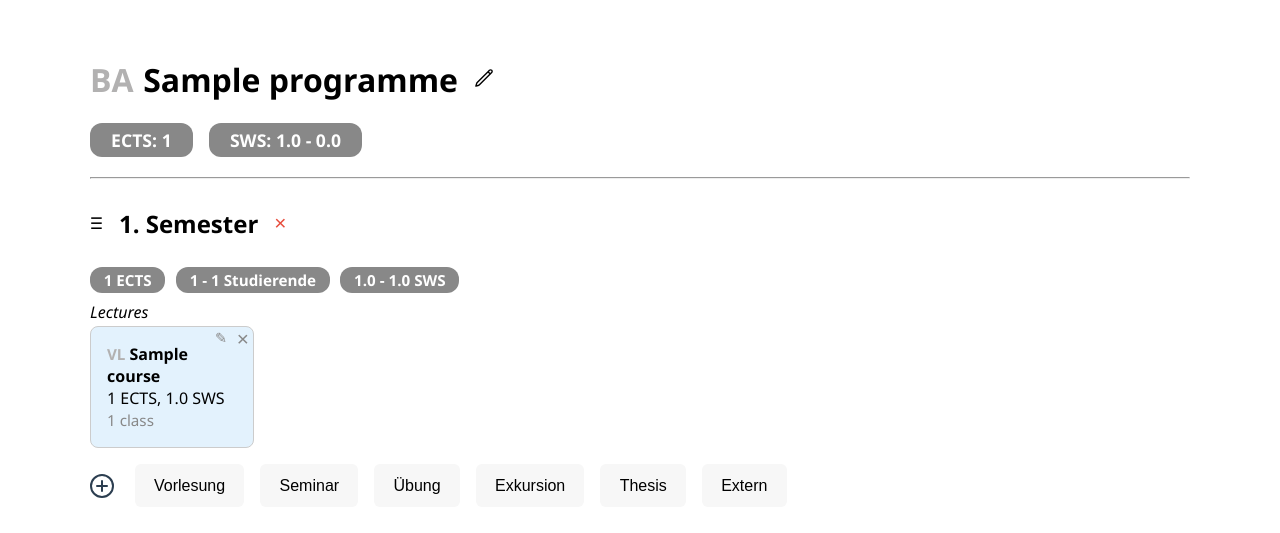
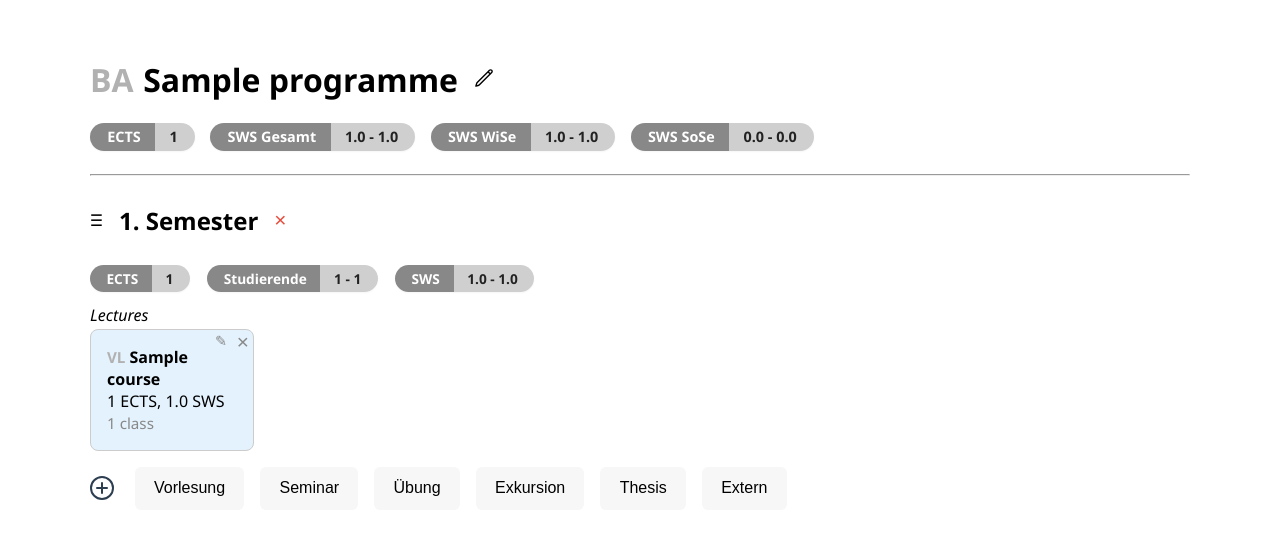
Before and after one commit to jfb-h/programme-designer, a Django app: page /programme/1/ in a window 1280 px wide. Shown: the part 65-598 px from the top of the page. Run offline with Django 5.2, Linux system fonts and the light colour scheme; tables that the repository leaves empty hold one stand-in row (values such as "Sample post").

Commit message:
programme stats

```diff
--- a/studyprogrammes/static/studyprogrammes/site.css
+++ b/studyprogrammes/static/studyprogrammes/site.css
@@ -129,3 +129,33 @@ input[name=message] {
   margin-bottom: 1em;
   padding-bottom: 0.7em;
 }
+.programme-stat-pill {
+  display: inline-flex;
+  align-items: stretch;
+  border-radius: 999px;
+  overflow: hidden;
+  font-weight: bold;
+  font-size: 0.9em;
+  margin-right: 0.5em;
+  margin-bottom: 0.3em;
+  box-shadow: 0 1px 2px rgba(0,0,0,0.04);
+}
+.programme-stat-pill-label {
+  background: #888;
+  color: #fff;
+  padding: 0.3em 1em 0.3em 1.2em;
+  display: flex;
+  align-items: center;
+}
+.programme-stat-pill-value {
+  background: #cfcfcf;
+  color: #222;
+  padding: 0.3em 1.2em 0.3em 1em;
+  display: flex;
+  align-items: center;
+}
+@media (max-width: 600px) {
+  .programme-stat-pill {
+    font-size: 1em;
+  }
+}
--- a/studyprogrammes/templates/studyprogrammes/programme.html
+++ b/studyprogrammes/templates/studyprogrammes/programme.html
@@ -39,14 +39,24 @@
 </h1>
 
 <!-- Programme stats -->
-<div style="display:flex; gap:1em; margin-bottom:1.2em;">
-  <span style="background:#888; color:#fff; border-radius:12px; padding:0.3em 1.2em; font-weight:bold; font-size:1.1em; display:inline-block;">
-    ECTS: {{ total_ects|default:0|floatformat:0 }}
-  </span>
-  <span style="background:#888; color:#fff; border-radius:12px; padding:0.3em 1.2em; font-weight:bold; font-size:1.1em; display:inline-block;">
-    SWS: {{ total_sws_min|floatformat:1 }} - {{ total_sws_max|floatformat:1 }}
-  </span>
-</div>
+<div style="display:flex; gap:0.5em; margin-bottom:1.2em; align-items: flex-end; flex-wrap: wrap;">
+      <span class="programme-stat-pill">
+        <span class="programme-stat-pill-label">ECTS</span>
+        <span class="programme-stat-pill-value">{{ total_ects|default:0|floatformat:0 }}</span>
+      </span>
+      <span class="programme-stat-pill">
+        <span class="programme-stat-pill-label">SWS Gesamt</span>
+        <span class="programme-stat-pill-value">{{ total_sws_min|floatformat:1 }} - {{ total_sws_max|floatformat:1 }}</span>
+      </span>
+      <span class="programme-stat-pill">
+        <span class="programme-stat-pill-label">SWS WiSe</span>
+        <span class="programme-stat-pill-value">{{ sws_odd_min|floatformat:1 }} - {{ sws_odd_max|floatformat:1 }}</span>
+      </span>
+      <span class="programme-stat-pill">
+        <span class="programme-stat-pill-label">SWS SoSe</span>
+        <span class="programme-stat-pill-value">{{ sws_even_min|floatformat:1 }} - {{ sws_even_max|floatformat:1 }}</span>
+      </span>
+    </div>
 
 <hr/>
 
@@ -71,9 +81,18 @@
       </span>
     </div>
     <div style="font-size:0.95em; color:#888; margin-bottom:0.5em; display:flex; gap:0.7em; flex-wrap:wrap;">
-      <span style="background:#888; color:#fff; border-radius:12px; padding:0.2em 0.9em; font-weight:bold; font-size:1em; display:inline-block;">{{ semester.ects_sum|default:0 }} ECTS</span>
-      <span style="background:#888; color:#fff; border-radius:12px; padding:0.2em 0.9em; font-weight:bold; font-size:1em; display:inline-block;">{{ semester.expected_students.min }} - {{ semester.expected_students.max }} Studierende</span>
-      <span style="background:#888; color:#fff; border-radius:12px; padding:0.2em 0.9em; font-weight:bold; font-size:1em; display:inline-block;">{{ semester.expected_sws_min|floatformat:1 }} - {{ semester.expected_sws_max|floatformat:1 }} SWS</span>
+      <span class="programme-stat-pill">
+        <span class="programme-stat-pill-label">ECTS</span>
+        <span class="programme-stat-pill-value">{{ semester.ects_sum|default:0 }}</span>
+      </span>
+      <span class="programme-stat-pill">
+        <span class="programme-stat-pill-label">Studierende</span>
+        <span class="programme-stat-pill-value">{{ semester.expected_students.min }} - {{ semester.expected_students.max }}</span>
+      </span>
+      <span class="programme-stat-pill">
+        <span class="programme-stat-pill-label">SWS</span>
+        <span class="programme-stat-pill-value">{{ semester.expected_sws_min|floatformat:1 }} - {{ semester.expected_sws_max|floatformat:1 }}</span>
+      </span>
     </div>
     <!-- Course Groups -->
     {% for group in course_type_groups %}
--- a/studyprogrammes/views.py
+++ b/studyprogrammes/views.py
@@ -59,6 +59,13 @@ def programme_view(request, pk):
     total_ects = 0
     total_sws_min = 0
     total_sws_max = 0
+    # Calculate ECTS for all, winter (odd), and summer (even) semesters
+    ects_winter = 0
+    ects_summer = 0
+    sws_odd_min = 0
+    sws_odd_max = 0
+    sws_even_min = 0
+    sws_even_max = 0
     for idx, semester in enumerate(semesters, 1):
         courses = list(getattr(semester, 'courses').all())
         ects_sum = sum(c.ects for c in courses)
@@ -111,7 +118,15 @@ def programme_view(request, pk):
         })
         total_ects += ects_sum
         total_sws_min += expected_sws_min
-        total_sws_max += total_sws_max
+        total_sws_max += expected_sws_max
+        if idx % 2 == 1:
+            ects_winter += ects_sum
+            sws_odd_min += expected_sws_min
+            sws_odd_max += expected_sws_max
+        else:
+            ects_summer += ects_sum
+            sws_even_min += expected_sws_min
+            sws_even_max += expected_sws_max
     course_form = CourseForm(request.POST or None)
     semester_form = SemesterForm(initial={'programme': programme})
     if request.method == "POST":
@@ -150,16 +165,23 @@ def programme_view(request, pk):
                 programme.save()
             # Optionally, redirect to avoid resubmission
             return redirect(request.path)
-    return render(request, "studyprogrammes/programme.html", {
+    context = {
         "programme": programme,
         "semesters": semester_contexts,
         "course_form": course_form,
         "semester_form": semester_form,
         "course_type_groups": course_type_groups,
-        "total_ects": total_ects,
-        "total_sws_min": total_sws_min,
-        "total_sws_max": total_sws_max,
-    })
+        'total_ects': total_ects,
+        'total_sws_min': total_sws_min,
+        'total_sws_max': total_sws_max,
+        'ects_winter': ects_winter,
+        'ects_summer': ects_summer,
+        'sws_odd_min': sws_odd_min,
+        'sws_odd_max': sws_odd_max,
+        'sws_even_min': sws_even_min,
+        'sws_even_max': sws_even_max,
+    }
+    return render(request, "studyprogrammes/programme.html", context)
 
 def programmes_view(request):
     programmes = Programme.objects.all()
```
